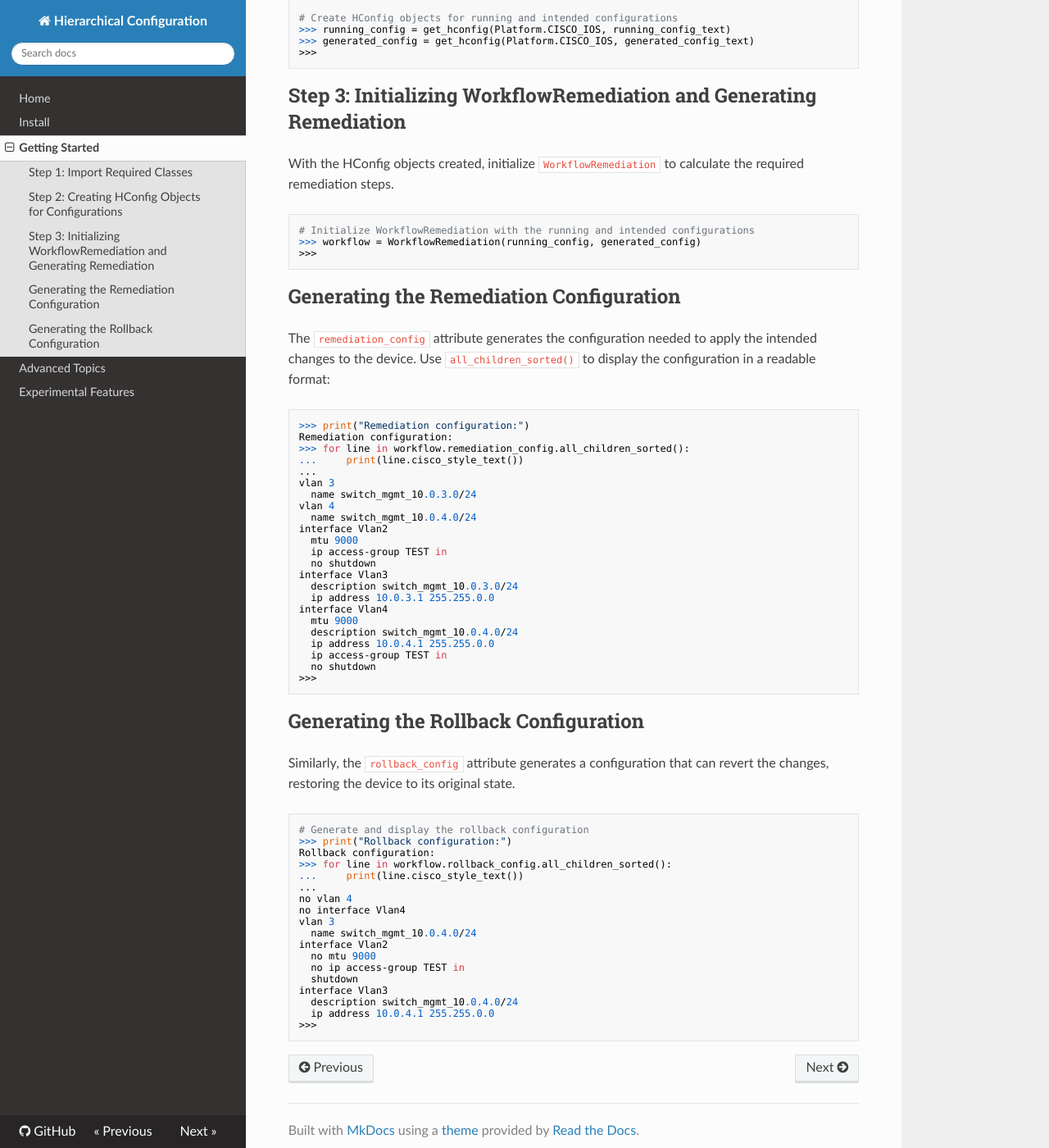
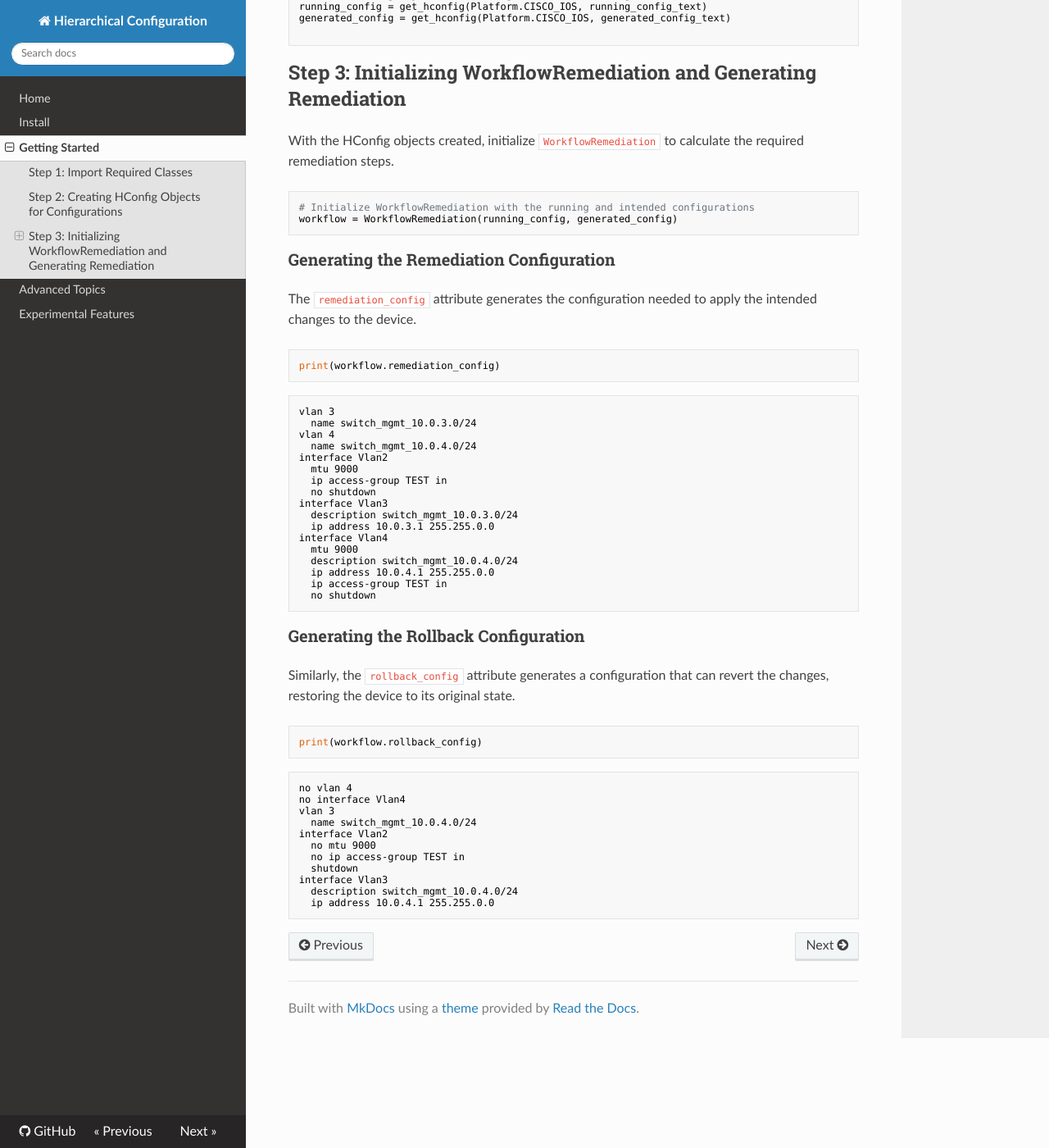
Before and after one commit to netdevops/hier_config, an MkDocs documentation site: the page built from docs/getting-started.md, in a window 1280 px wide and 1400 px high, scrolled down 764 px. Shown: the whole window at 82% size. Built offline with MkDocs 1.6.1, drawn with Linux system fonts in a browser that asks for light colours; nearby versions of some CDN libraries; some of the changed text lies outside the part shown.

````diff
--- a/docs/getting-started.md
+++ b/docs/getting-started.md
@@ -20,14 +18,14 @@ Use `get_hconfig` to create HConfig objects for both the running and intended co
 
 ```python
 # Define running and intended configurations as strings
->>> running_config_text = open("./tests/fixtures/running_config.conf").read()
->>> generated_config_text = open("./tests/fixtures/generated_config.conf").read()
->>>
+running_config_text = open("./tests/fixtures/running_config.conf").read()
+generated_config_text = open("./tests/fixtures/generated_config.conf").read()
+
 
 # Create HConfig objects for running and intended configurations
->>> running_config = get_hconfig(Platform.CISCO_IOS, running_config_text)
->>> generated_config = get_hconfig(Platform.CISCO_IOS, generated_config_text)
->>>
+running_config = get_hconfig(Platform.CISCO_IOS, running_config_text)
+generated_config = get_hconfig(Platform.CISCO_IOS, generated_config_text)
+
 ```
 
 ## Step 3: Initializing WorkflowRemediation and Generating Remediation
@@ -36,20 +34,18 @@ With the HConfig objects created, initialize `WorkflowRemediation` to calculate
 
 ```python
 # Initialize WorkflowRemediation with the running and intended configurations
->>> workflow = WorkflowRemediation(running_config, generated_config)
->>>
+workflow = WorkflowRemediation(running_config, generated_config)
 ```
 
-## Generating the Remediation Configuration
+### Generating the Remediation Configuration
 
-The `remediation_config` attribute generates the configuration needed to apply the intended changes to the device. Use `all_children_sorted()` to display the configuration in a readable format:
+The `remediation_config` attribute generates the configuration needed to apply the intended changes to the device.
 
 ```python
->>> print("Remediation configuration:")
-Remediation configuration:
->>> for line in workflow.remediation_config.all_children_sorted():
-...     print(line.cisco_style_text())
-...
+print(workflow.remediation_config)
+```
+
+```text
 vlan 3
   name switch_mgmt_10.0.3.0/24
 vlan 4
@@ -67,20 +63,17 @@ interface Vlan4
   ip address 10.0.4.1 255.255.0.0
   ip access-group TEST in
   no shutdown
->>>
 ```
 
-## Generating the Rollback Configuration
+### Generating the Rollback Configuration
 
 Similarly, the `rollback_config` attribute generates a configuration that can revert the changes, restoring the device to its original state.
 
 ```python
-# Generate and display the rollback configuration
->>> print("Rollback configuration:")
-Rollback configuration:
->>> for line in workflow.rollback_config.all_children_sorted():
-...     print(line.cisco_style_text())
-...
+print(workflow.rollback_config)
+```
+
+```text
 no vlan 4
 no interface Vlan4
 vlan 3
@@ -92,5 +85,4 @@ interface Vlan2
 interface Vlan3
   description switch_mgmt_10.0.4.0/24
   ip address 10.0.4.1 255.255.0.0
->>>
 ```
--- a/docs/v2.3/requirements.txt
+++ /dev/null
@@ -1,2 +0,0 @@
-mkdocs>=1.5.3
-mkdocs-include-markdown-plugin>=6.0.4
````
Also changed, not shown: other parts of docs/getting-started.md (+1 -3 lines), CONTRIBUTING.md (+4 -4 lines), README.md (+2 -9 lines), docs/advanced-topics.md (+3 -6 lines), docs/install.md (+3 -3 lines).
